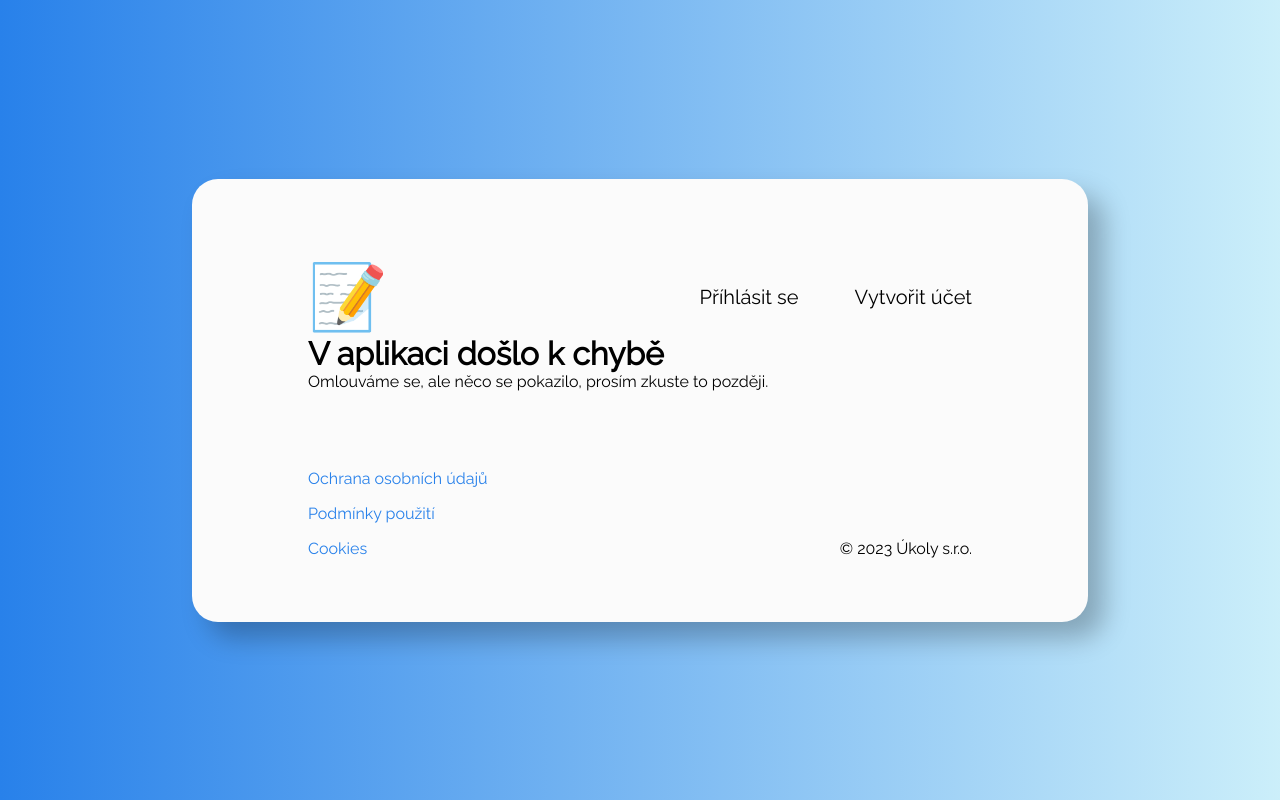
After one commit to JakubPradeniak/codingschool_winter, a PHP site: the page made by App/Views/AppError.php in a window 1280 px wide. The commit adds this page. Run offline with PHP 8.4, Linux system fonts and the light colour scheme; the template is opened without the code that fills it, so the values that code supplies are empty; some libraries are stand-ins or nearby versions.

Commit message:
Feat: create Views for Not Fond and App Error

```diff
--- /dev/null
+++ b/App/Views/AppError.php
@@ -0,0 +1,34 @@
+<?php
+
+use App\AppCore\Routing\Url;
+use App\Routes\Routes;
+
+include "Components/HtmlHead.php";
+?>
+
+    <div class="panel panel--large">
+        <nav>
+            <a href="<?= Url::create(Routes::Homepage)?>" class="logo">📝</a>
+            <div class="nav-links">
+                <a href="<?= Url::create(Routes::Login)?>" class="nav-link">Příhlásit se</a>
+                <a href="<?= Url::create(Routes::Register)?>" class="nav-link">Vytvořit účet</a>
+            </div>
+        </nav>
+        <main>
+            <h1>V aplikaci došlo k chybě</h1>
+            <p>Omlouváme se, ale něco se pokazilo, prosím zkuste to později.</p>
+        </main>
+        <footer>
+            <div class="footer-links">
+                <a href="#" class="link">Ochrana osobních údajů</a>
+                <a href="#" class="link">Podmínky použití</a>
+                <a href="#" class="link">Cookies</a>
+            </div>
+            <span>
+      &copy; <?= date('Y')?> Úkoly s.r.o.
+    </span>
+        </footer>
+    </div>
+
+<?php
+include "Components/HtmlFoot.php";
--- a/App/Views/Todos.php
+++ b/App/Views/Todos.php
@@ -61,8 +61,8 @@ include "Components/HtmlHead.php";
                   <?php
 
                   if ($date !== $todo->date_created) {
-                      echo '</div>'; // todo-items
-                      echo '</div>'; // todo-list
+                      echo '</div>'; // div-items
+                      echo '</div>'; // div-list
                   }
                 }
             } else {
```
Also changed, not shown: App/App.php (+7 -4 lines), App/Views/NotFound.php (added, +34 -0 lines).
